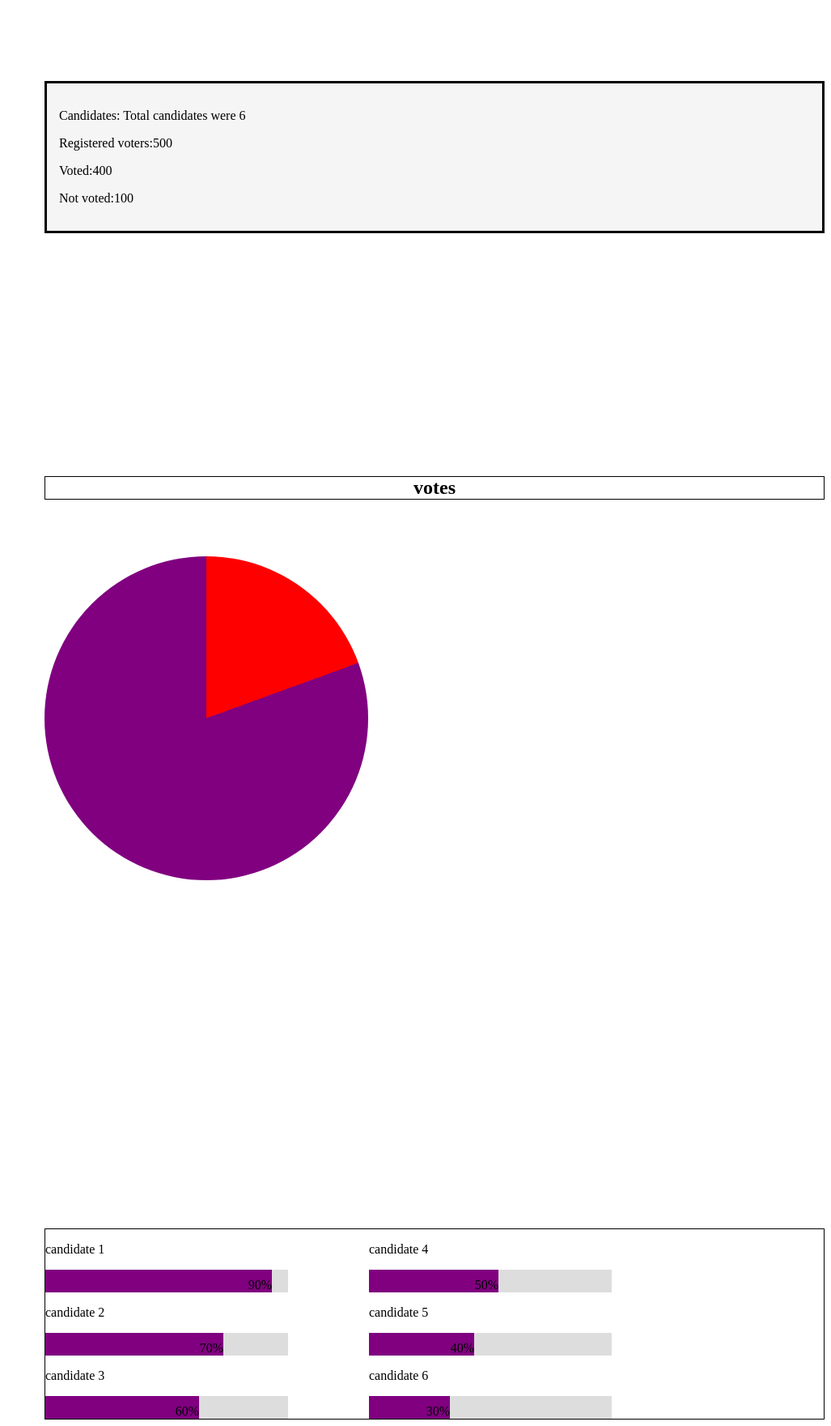
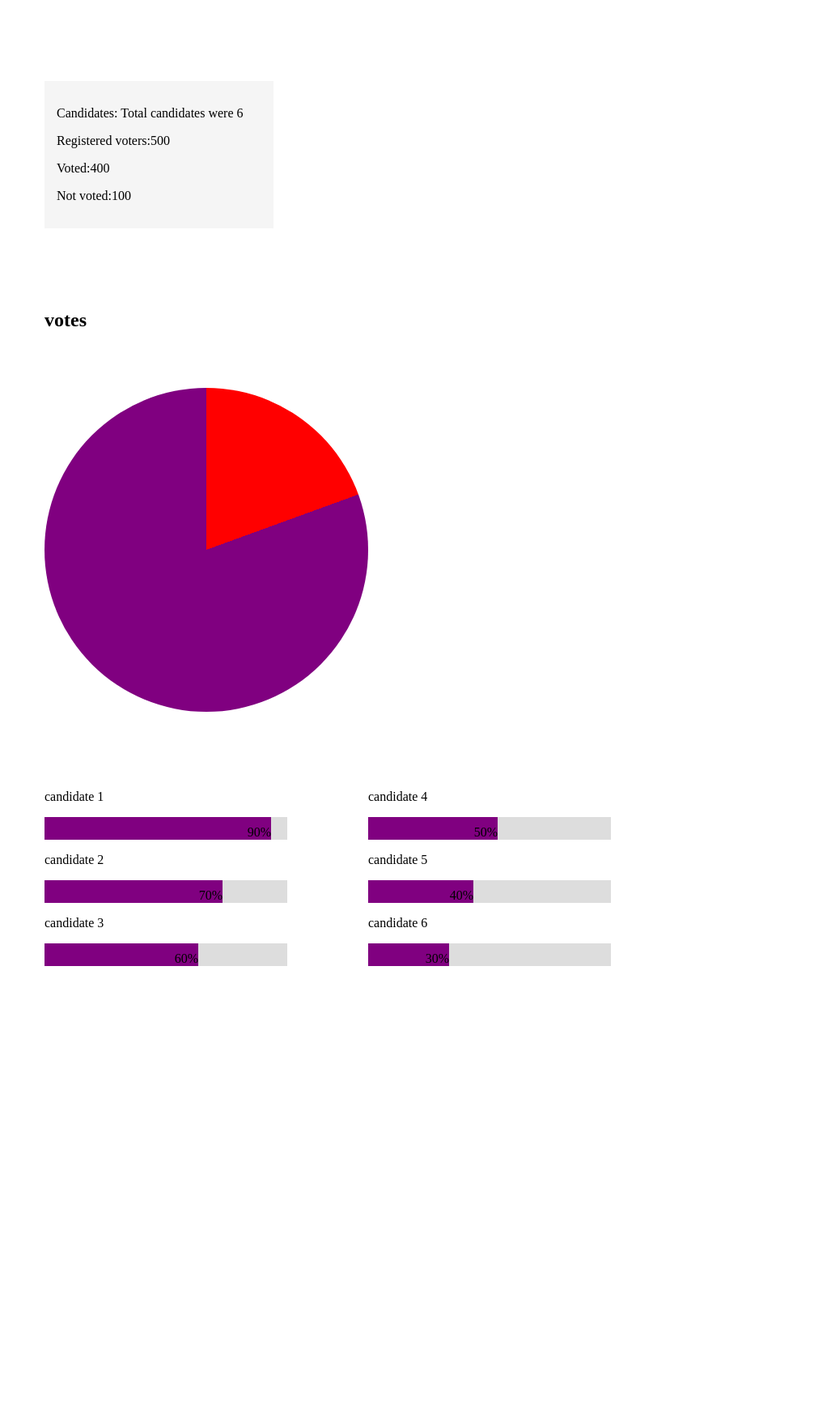
Before and after one commit to victoriamwangi/Online-Voting-System, a PHP site: page /stats/stats.html in a window 1280 px wide. Shown: the whole page at 81% size, without its empty margins (253-1280 px from the left). After the commit the page ends 1193 px from the top, so only its background shows below. Run offline with PHP 8.4, Linux system fonts and the light colour scheme.

Commit message:
style:paragraph-styling-optimised optimised positioning of the content

```diff
--- a/stats/stats.css
+++ b/stats/stats.css
@@ -1,15 +1,16 @@
 .page{
-    border: solid black;
+    /* border: solid black; */
+    width: 20%;
     background-color: whitesmoke;
     margin-top: 100px;
     margin-left: 300px;
     padding: 15px;
 }
 .chart h1{
-    border: 1px solid black;
-    margin-top: 300px;
+    /* border: 1px solid black; */
+    margin-top: 100px;
     margin-left: 300px;
-    text-align: center;
+    text-align: start;
     }
     .piechart {
         margin-top: 50px;
@@ -25,9 +26,10 @@
 
     }
     .main{
-        border: 1px solid black;
-        margin-top: 900px;
+        /* border: 1px solid black; */
+        margin-top: 550px;
         margin-left: 300px;
+        margin-bottom: 200px;
         display: flex;
       }
       .container{
--- a/stats/stats.html
+++ b/stats/stats.html
@@ -19,8 +19,10 @@
         <h1>votes</h1>
         <div class="piechart"></div>
 
-      </section>
+    </section>
+
       <div class="main">
+
         <div>
             <p>candidate 1</p>
             <div class="container">
```
